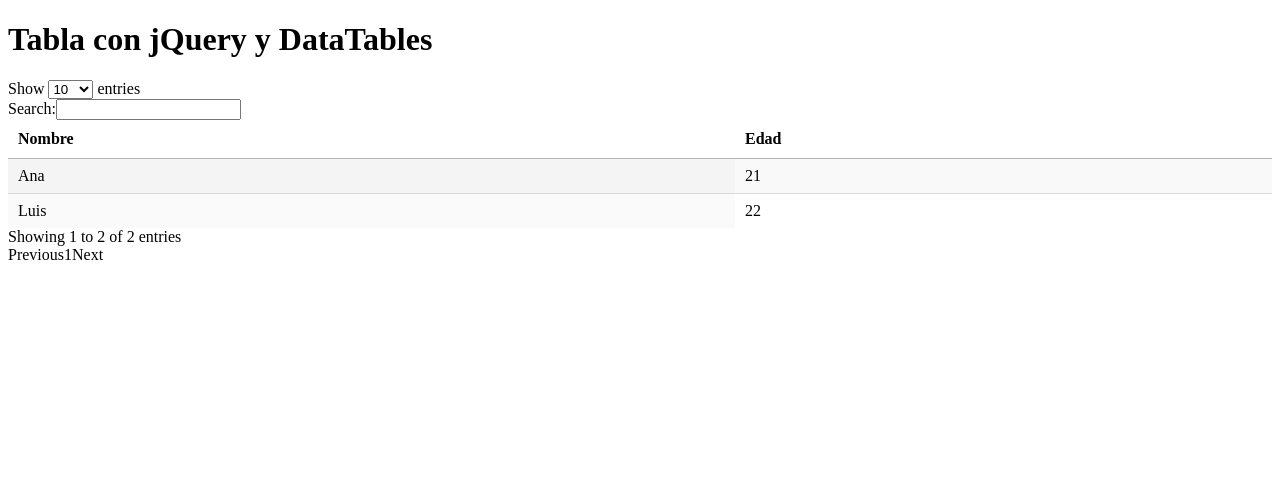
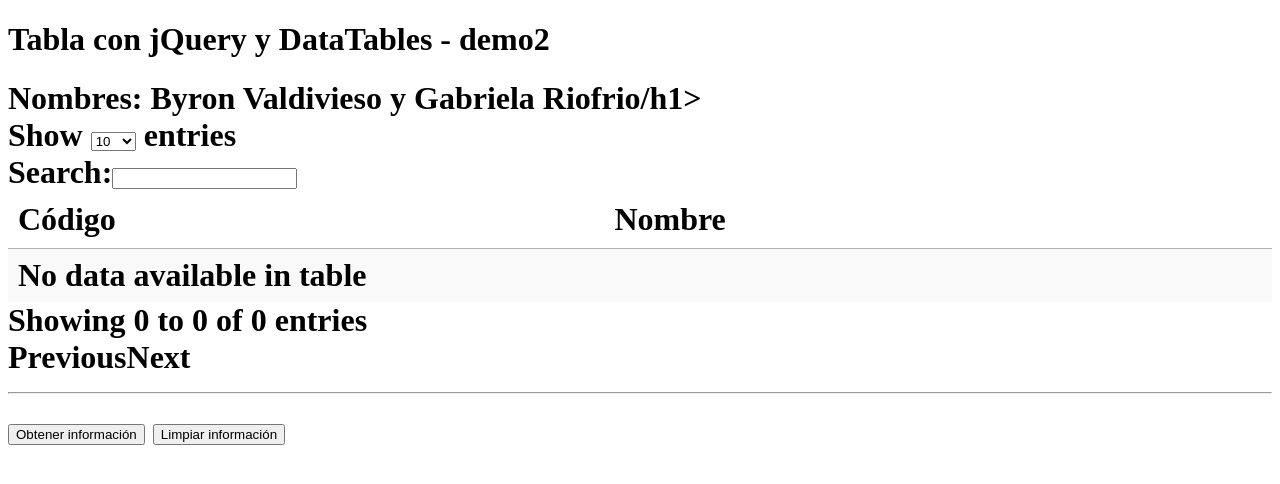
Before and after one commit to bmvaldivieso/app02, a website built with Vite: page index.html in a window 1280 px wide. Built offline with nearby package versions, Linux system fonts and the light colour scheme.

Commit message:
Proyecto Vite con jQuery y DataTables5

```diff
--- a/index.html
+++ b/index.html
@@ -1,21 +1,33 @@
 <!DOCTYPE html>
 <html lang="es">
+
 <head>
   <meta charset="UTF-8" />
   <title>Tabla con jQuery y DataTables</title>
   <link rel="stylesheet" href="/dataTables.dataTables.min.css" />
-  <script type="module" src="src/main.js"></script>
 </head>
+
 <body>
-  <h1>Tabla con jQuery y DataTables</h1>
+  <h1>Tabla con jQuery y DataTables - demo2</h1>
+  <h1>Nombres: Byron Valdivieso y Gabriela Riofrio/h1>
   <table id="tabla-ejemplo" class="display">
     <thead>
-      <tr><th>Nombre</th><th>Edad</th></tr>
+      <tr>
+        <th>Código</th>
+        <th>Nombre</th>
+      </tr>
     </thead>
     <tbody>
-      <tr><td>Ana</td><td>21</td></tr>
-      <tr><td>Luis</td><td>22</td></tr>
+      <!-- Filas dinámicas -->
     </tbody>
   </table>
+
+  <hr>
+
+  <button type="submit" id="obtenerInformacion">Obtener información</button>
+  <button type="submit" id="limpiarInformacion">Limpiar información</button>
+
+  <script type="module" src="src/main.js"></script>
 </body>
+
 </html>
--- a/src/main.js
+++ b/src/main.js
@@ -2,5 +2,25 @@
 import dt from 'datatables.net-dt';
 
 $(document).ready(function () {
-  $('#tabla-ejemplo').DataTable();
+  const mi_tabla = $('#tabla-ejemplo').DataTable();
+
+  var url = "https://pkgstore.datahub.io/core/continent-codes/continent-codes_json/data/60d6baef1250bc2b01fd0148dccca518/continent-codes_json.json";
+
+  $("#obtenerInformacion").click(function () {
+    $.ajax({
+      dataType: 'json',
+      url: url
+    }).then(function (data) {
+      data.forEach(function (item) {
+        mi_tabla.row.add([
+          item.Code,
+          item.Name
+        ]).draw(false);
+      });
+    });
+  });
+
+  $("#limpiarInformacion").click(function () {
+    mi_tabla.clear().draw();
+  });
 });
```
Also changed, not shown: dist/index.html.
